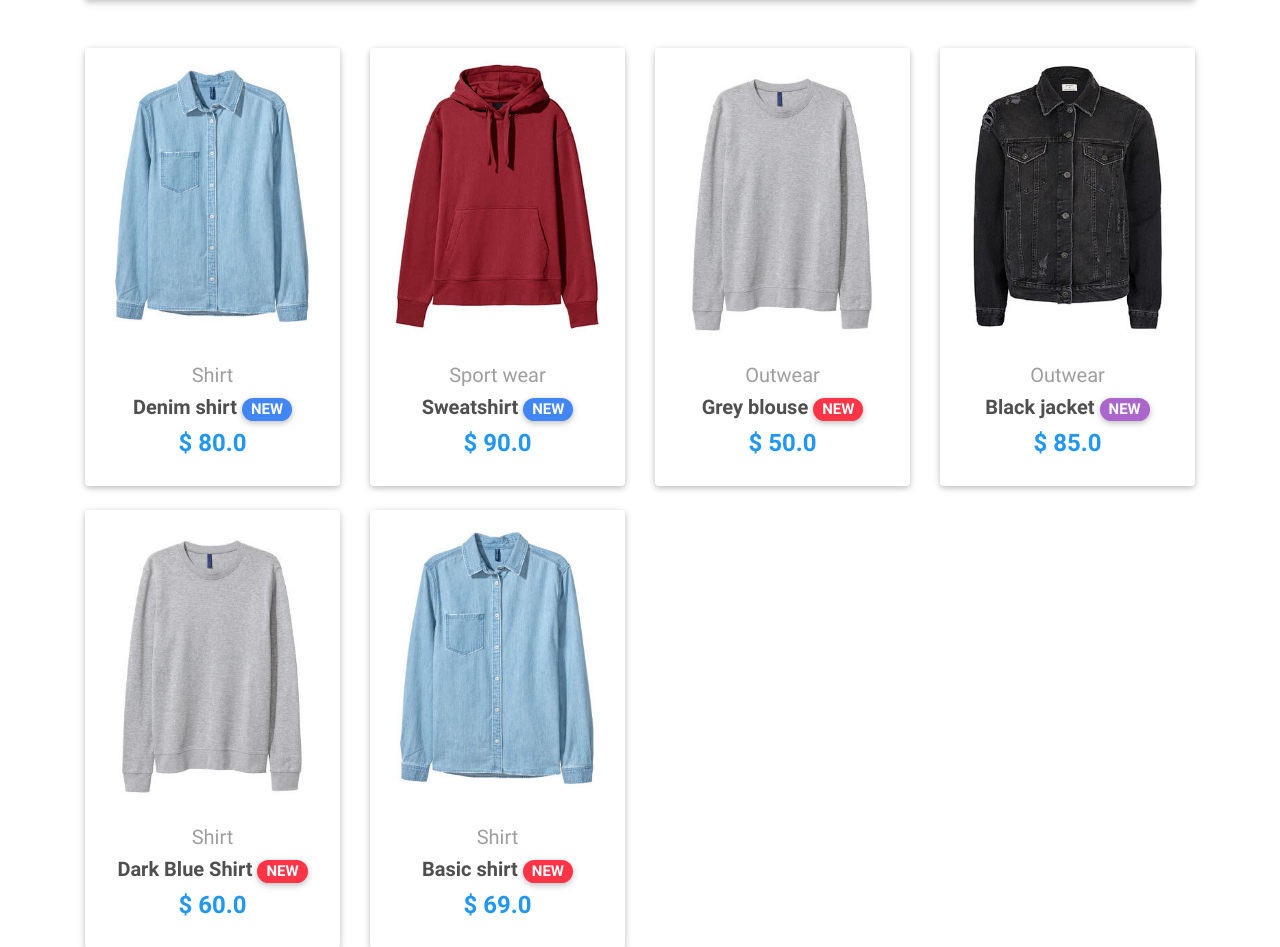
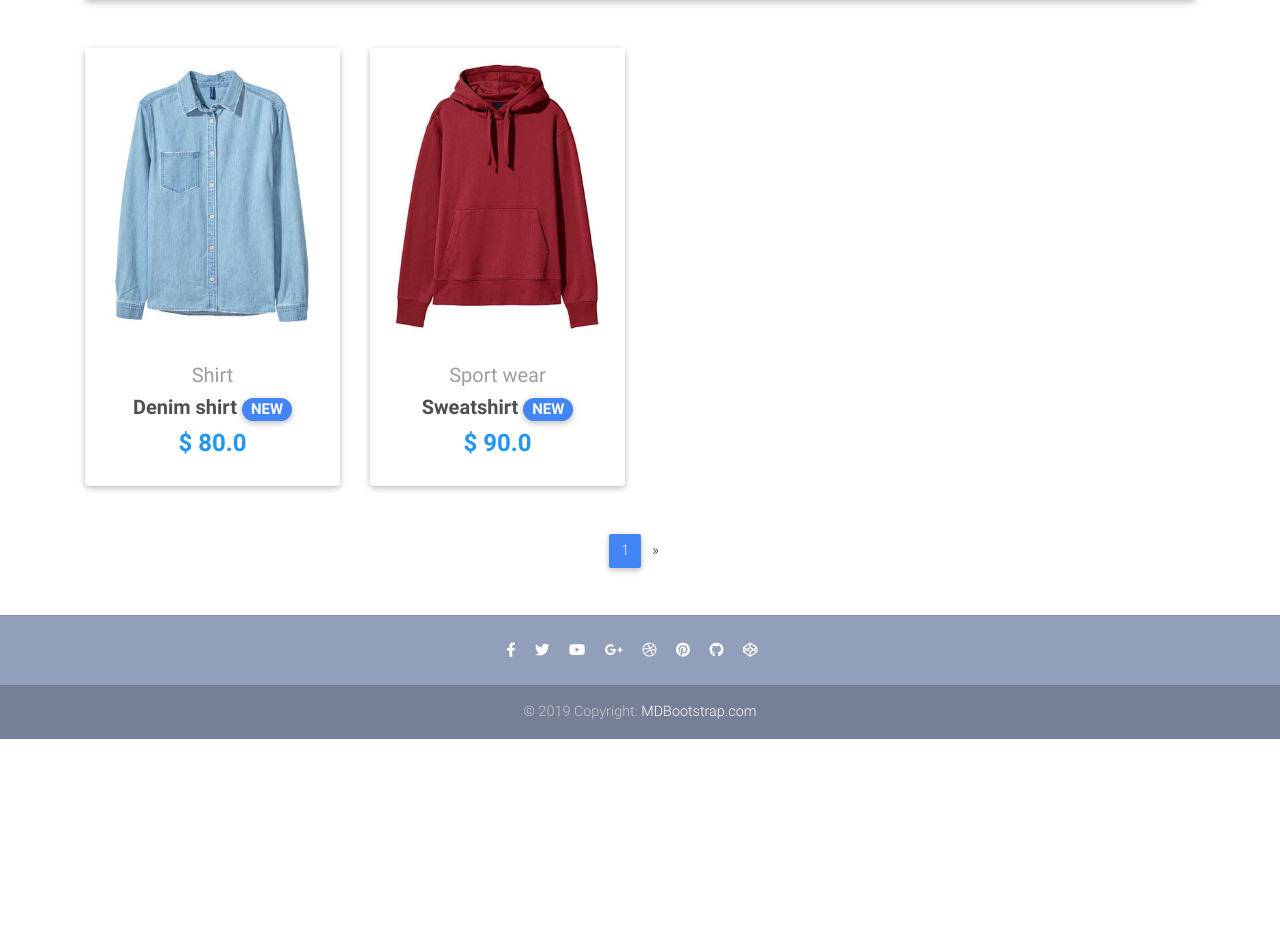
Before and after one commit to alex23090/online_shop, a Django app: page / in a window 1280 px wide. Shown: the part 162-1109 px from the top of the page. After the commit the page ends 901 px from the top, so only its background shows below. Run offline with Django 4.2, Linux system fonts and the light colour scheme; data comes from the database, SQL or seed files in the repository; both versions use the stored data as it was after the commit; some libraries are stand-ins or nearby versions.

Commit message:
Updated pagination

```diff
--- /dev/null
+++ b/core/utils.py
@@ -0,0 +1,9 @@
+from .models import Item
+from django.core.paginator import Paginator
+
+
+def paginateItems(request, items, number):
+    p = Paginator(items, number)
+    page = request.GET.get('page')
+    items = p.get_page(page)
+    return items
--- a/core/views.py
+++ b/core/views.py
@@ -8,7 +8,8 @@ from django.views.generic import ListView, DetailView, View
 from django.utils import timezone
 from .forms import CheckoutForm, CouponForm, RefundForm
 from .models import Item, Order, OrderItem, Address, Payment, Coupon, Refund, UserProfile
-from django.db.models import Q
+from django.core.paginator import Paginator
+from .utils import paginateItems
 
 import random
 import string
@@ -22,16 +23,15 @@ def create_ref_code():
 
 
 class HomeView(View):
-    model = Item
-    paginate_by = 2
-    template_name = "home-page.html"
-
     def get(self, *args, **kwargs):
         searched = self.request.GET.get('searched', False)
         if searched:
             items = Item.objects.filter(title__contains=searched)
         else:
             items = Item.objects.all()
+
+        items = paginateItems(self.request, items, 2)
+
         context = {'object_list': items, 'searched': searched}
         return render(self.request, 'home-page.html', context)
 
@@ -42,6 +42,9 @@ def shirts_filter(request):
         searched = request.GET.get('searched', False)
         if searched:
             shirts = Item.objects.filter(title__contains=searched, category='S')
+
+    shirts = paginateItems(request, shirts, 2)
+
     context = {'object_list': shirts, 'searched': searched}
     return render(request, 'home-page.html', context)
 
@@ -52,6 +55,9 @@ def sport_wear_filter(request):
         searched = request.GET.get('searched', False)
         if searched:
             sport_wears = Item.objects.filter(title__contains=searched, category='SW')
+
+    sport_wears = paginateItems(request, sport_wears, 2)
+
     context = {'object_list': sport_wears, 'searched': searched}
     return render(request, 'home-page.html', context)
 
@@ -62,6 +68,9 @@ def outwear_filter(request):
         searched = request.GET.get('searched', False)
         if searched:
             outwears = Item.objects.filter(title__contains=searched, category='OW')
+
+    outwears = paginateItems(request, outwears, 2)
+
     context = {'object_list': outwears, 'searched': searched}
     return render(request, 'home-page.html', context)
 
--- a/templates/home-page.html
+++ b/templates/home-page.html
@@ -111,14 +111,13 @@
     <!--Section: Products v.3-->
 
     <!--Pagination-->
-    {% if is_paginated %}
     <nav class="d-flex justify-content-center wow fadeIn">
       <ul class="pagination pg-blue">
 
         <!--Arrow left-->
-        {% if page_obj.has_previous %}
+        {% if object_list.has_previous %}
         <li class="page-item">
-          <a class="page-link" href="?page={{ page_obj.previous_page_number }}" aria-label="Previous">
+          <a class="page-link" href="?page={{ object_list.previous_page_number }}" aria-label="Previous">
             <span aria-hidden="true">&laquo;</span>
             <span class="sr-only">Previous</span>
           </a>
@@ -126,14 +125,14 @@
         {% endif %}
 
         <li class="page-item active">
-          <a class="page-link" href="?page={{ page_obj.number }}">{{ page_obj.number }}
+          <a class="page-link" href="?page={{ object_list.number }}">{{ object_list.number }}
             <span class="sr-only">(current)</span>
           </a>
         </li>
 
-        {% if page_obj.has_next %}
+        {% if object_list.has_next %}
         <li class="page-item">
-          <a class="page-link" href="?page={{ page_obj.next_page_number }}" aria-label="Next">
+          <a class="page-link" href="?page={{ object_list.next_page_number }}" aria-label="Next">
             <span aria-hidden="true">&raquo;</span>
             <span class="sr-only">Next</span>
           </a>
@@ -141,7 +140,6 @@
         {% endif %}
       </ul>
     </nav>
-    {% endif %}
     <!--Pagination-->
 
   </div>
```
Also changed, not shown: db.sqlite3, media_root/1_CVrbYUP_AA34T9C.jpg (added), media_root/3_NN2XKi0.jpg (added), media_root/istockphoto-1187580754-612x612.jpg (added).
